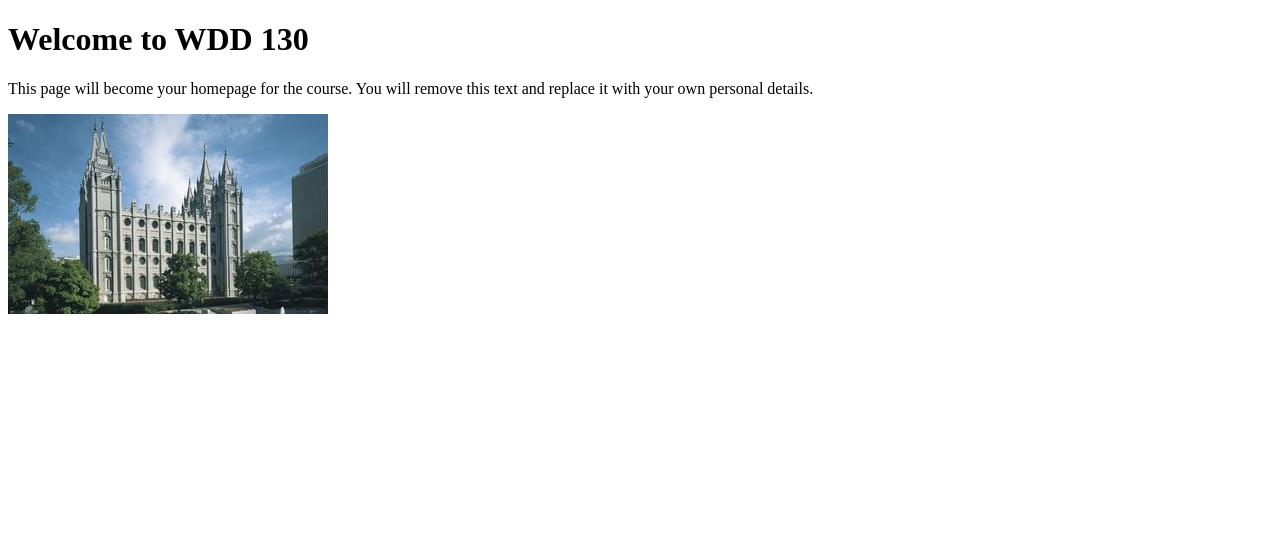
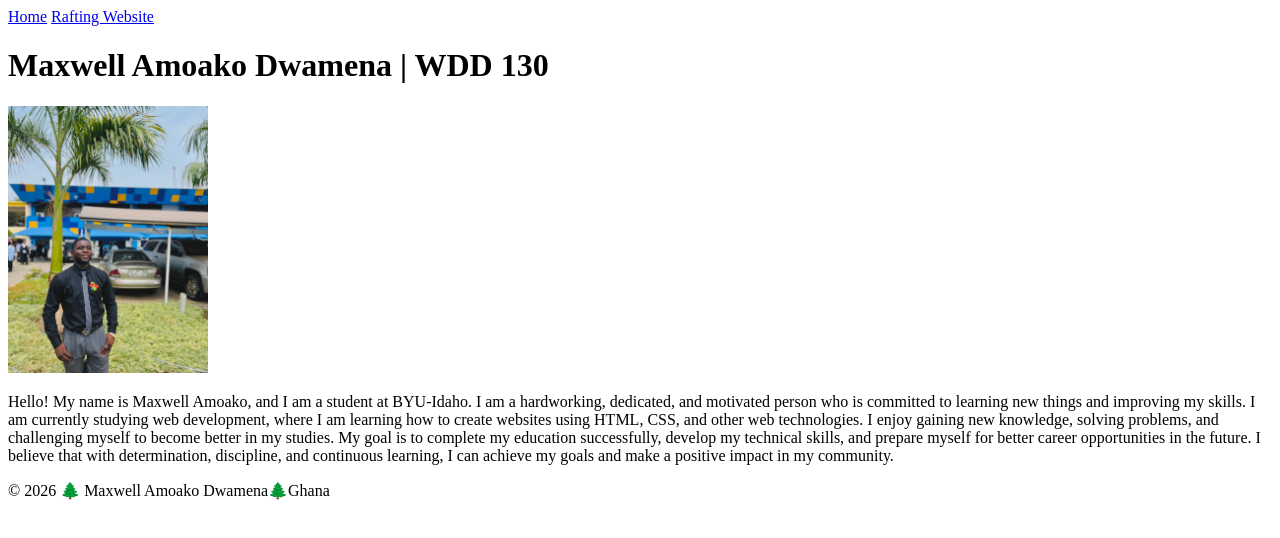
Before and after one commit to maxwellamoako2003-spec/Wdd-130, a plain HTML site: page index.html in a window 1280 px wide. Drawn offline with Linux system fonts and the light colour scheme.

Commit message:
WDD130, homepage assignment

```diff
--- a/index.html
+++ b/index.html
@@ -3,15 +3,33 @@
 
 <head>
     <meta charset="UTF-8">
-    <meta name="viewport" content="width=device-width, initial-scale=1.0">
-    <title>WDD 130 | Personal Homepage</title>
+    <meta name="viewport" content="width=device-width,
+    initial-scale=1.0">
+    <title>Maxwell Amoako Dwamena | WDD 130</title>
 </head>
 
 <body>
-    <h1>Welcome to WDD 130</h1>
-    <p>This page will become your homepage for the course. You will remove this text and replace it with your own personal details.</p>
+    <header>
+        <nav>
+            <a href="#">Home</a>
+            <a href="wwr/">Rafting Website</a>
 
-    <img src="images/salt-lake-temple.jpg" alt="The Salt Lake Temple.">
+        </nav>
+    </header>
+    <main>
+        <h1>Maxwell Amoako Dwamena | WDD 130</h1>
+        <img src="images/profile.jpeg" alt="Maxwell profile picture" width="200">
+        <p>Hello! My name is Maxwell Amoako, and I am a student at BYU-Idaho.
+            I am a hardworking, dedicated, and motivated person who is committed to learning new things and improving my skills.
+            I am currently studying web development, where I am learning how to create websites using HTML, CSS, and other web technologies.
+            I enjoy gaining new knowledge, solving problems, and challenging myself to become better in my studies.
+            My goal is to complete my education successfully, develop my technical skills, and prepare myself for better career opportunities in the future.
+            I believe that with determination, discipline, and continuous learning, I can achieve my goals and make a positive impact in my community.</p>
+
+    </main>
+    <footer>
+        <p>&copy; 2026 🌲 Maxwell Amoako Dwamena🌲Ghana </p>
+    </footer>
 </body>
 
 </html>
```
Also changed, not shown: images/profile.jpeg (added), week01/images/max.jpeg (added).
